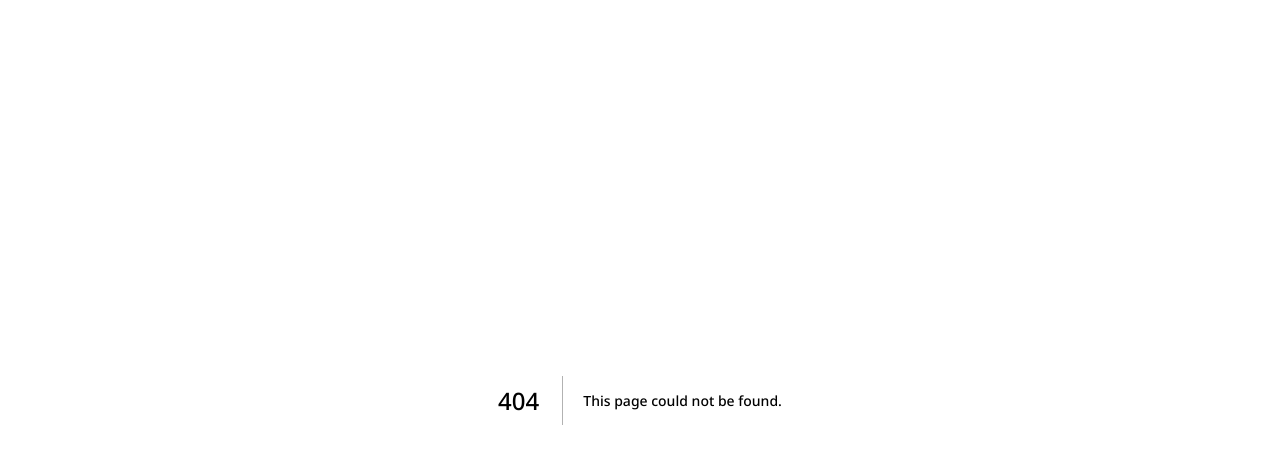
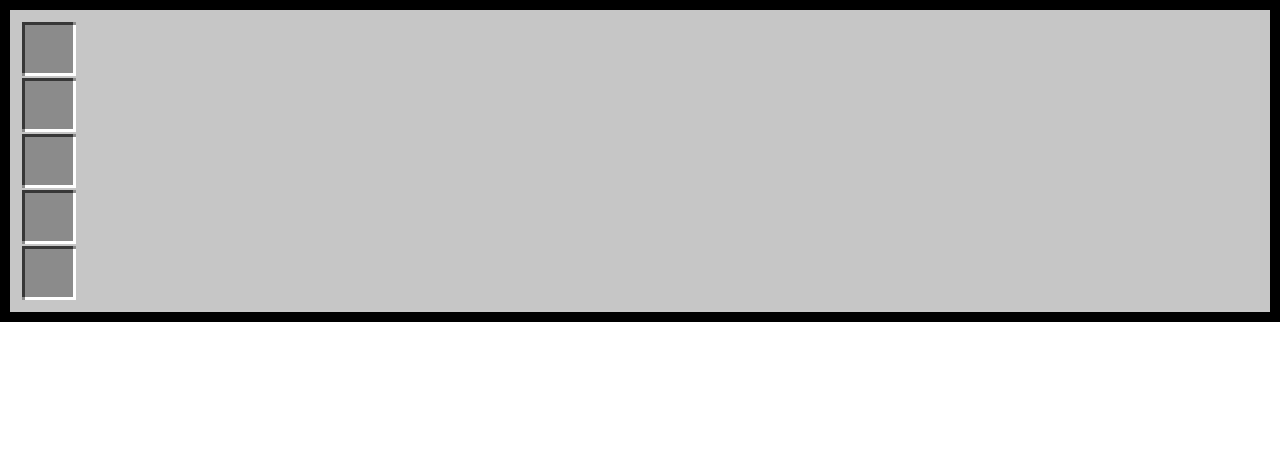
Before and after one commit to thaynavazzoler/Minecraft-project-React, a Next.js app: page /equipamentos in a window 1280 px wide. Before the commit this address had no page. Shown: the top 450 px of the page. Built offline with nearby package versions, Linux system fonts and the light colour scheme.

Commit message:
fit: css equipamentos

```diff
--- /dev/null
+++ b/app/equipamentos/equipamentos.module.css
@@ -0,0 +1,22 @@
+.bg {
+    background-color: black;
+    padding: 10px;
+}
+
+.boxInventory {
+    background-color: #c6c6c6;
+
+    margin: 0 auto;
+    padding: 10px;
+}
+
+.sword {
+    display: flex;
+}
+
+.itemArmadura {
+    background-image: url(../../public/inventory/slot.png);
+    width: 54px;
+    height: 54px;
+    margin: 2px;
+}
--- /dev/null
+++ b/app/equipamentos/page.jsx
@@ -0,0 +1,84 @@
+"use client"
+import styles from './equipamentos.module.css'
+import { useState } from 'react'
+
+const equipamentoPage = () => {
+    const [equipamento, setEquipamento] = useState(null)
+
+    return (
+        <div className={styles.bg}>
+            <div className={styles.boxInventory}>
+                <div className={styles.armadura}>
+                    <div onClick={() => setEquipamento('capacete')} className={styles.itemArmadura}></div>
+                    <div onClick={() => setEquipamento('peitoral')} className={styles.itemArmadura}></div>
+                    <div onClick={() => setEquipamento('calca')} className={styles.itemArmadura}></div>
+                    <div onClick={() => setEquipamento('bota')} className={styles.itemArmadura}></div>
+                    <div onClick={() => setEquipamento('espada')} className={styles.itemArmadura}></div>
+                    {
+                        equipamento == 'capacete' ? (
+                            <div>
+                                <h1>Capacete</h1>
+                                <input type="text" placeholder='Nome do equipamento' />
+                                <input type="text" placeholder='Descrição do equipamento' />
+                                <input type="text" placeholder='Material do equipamento' />
+                                <input type="number" placeholder='Valor da defesa' />
+                                <input type="text" placeholder='Cor do equipamento' />
+                            </div>
+                        ) : null
+                    }
+                    {
+                        equipamento == 'peitoral' ? (
+                            <div>
+                                <h1>Peitoral</h1>
+                                <input type="text" placeholder='Nome do equipamento' />
+                                <input type="text" placeholder='Descrição do equipamento' />
+                                <input type="text" placeholder='Material do equipamento' />
+                                <input type="number" placeholder='Valor da defesa' />
+                                <input type="text" placeholder='Cor do equipamento' />
+                            </div>
+                        ) : null
+                    }
+                    {
+                        equipamento == 'calca' ? (
+                            <div>
+                                <h1>Calça</h1>
+                                <input type="text" placeholder='Nome do equipamento' />
+                                <input type="text" placeholder='Descrição do equipamento' />
+                                <input type="text" placeholder='Material do equipamento' />
+                                <input type="number" placeholder='Valor da defesa' />
+                                <input type="text" placeholder='Cor do equipamento' />
+                            </div>
+                        ) : null
+                    }
+                    {
+                        equipamento == 'bota' ? (
+                            <div>
+                                <h1>Bota</h1>
+                                <input type="text" placeholder='Nome do equipamento' />
+                                <input type="text" placeholder='Descrição do equipamento' />
+                                <input type="text" placeholder='Material do equipamento' />
+                                <input type="number" placeholder='Valor da defesa' />
+                                <input type="text" placeholder='Cor do equipamento' />
+                            </div>
+
+                        ):null
+                    }
+                    {
+                        equipamento == 'espada' ? (
+                            <div>
+                                <h1>Espada</h1>
+                                <input type="text" placeholder='Nome do equipamento' />
+                                <input type="text" placeholder='Descrição do equipamento' />
+                                <input type="text" placeholder='Material do equipamento' />
+                                <input type="number" placeholder='Valor do ataque' />
+                                <input type="text" placeholder='Cor do equipamento' />
+                            </div>
+                        ) : null
+                    }
+                </div>
+            </div>
+        </div>
+    )
+}
+
+export default equipamentoPage
```
Also changed, not shown: public/inventory/slot.png (added).
